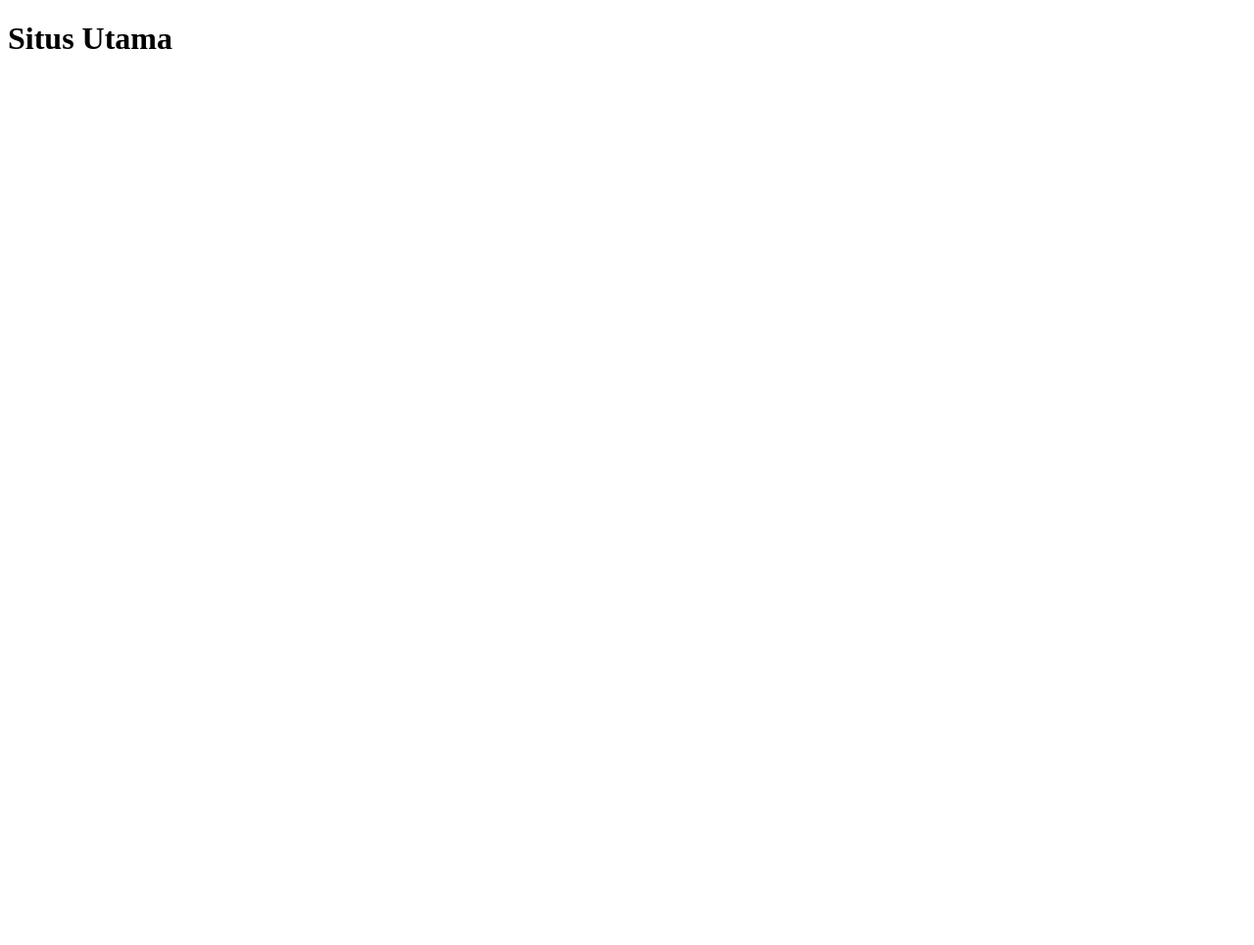
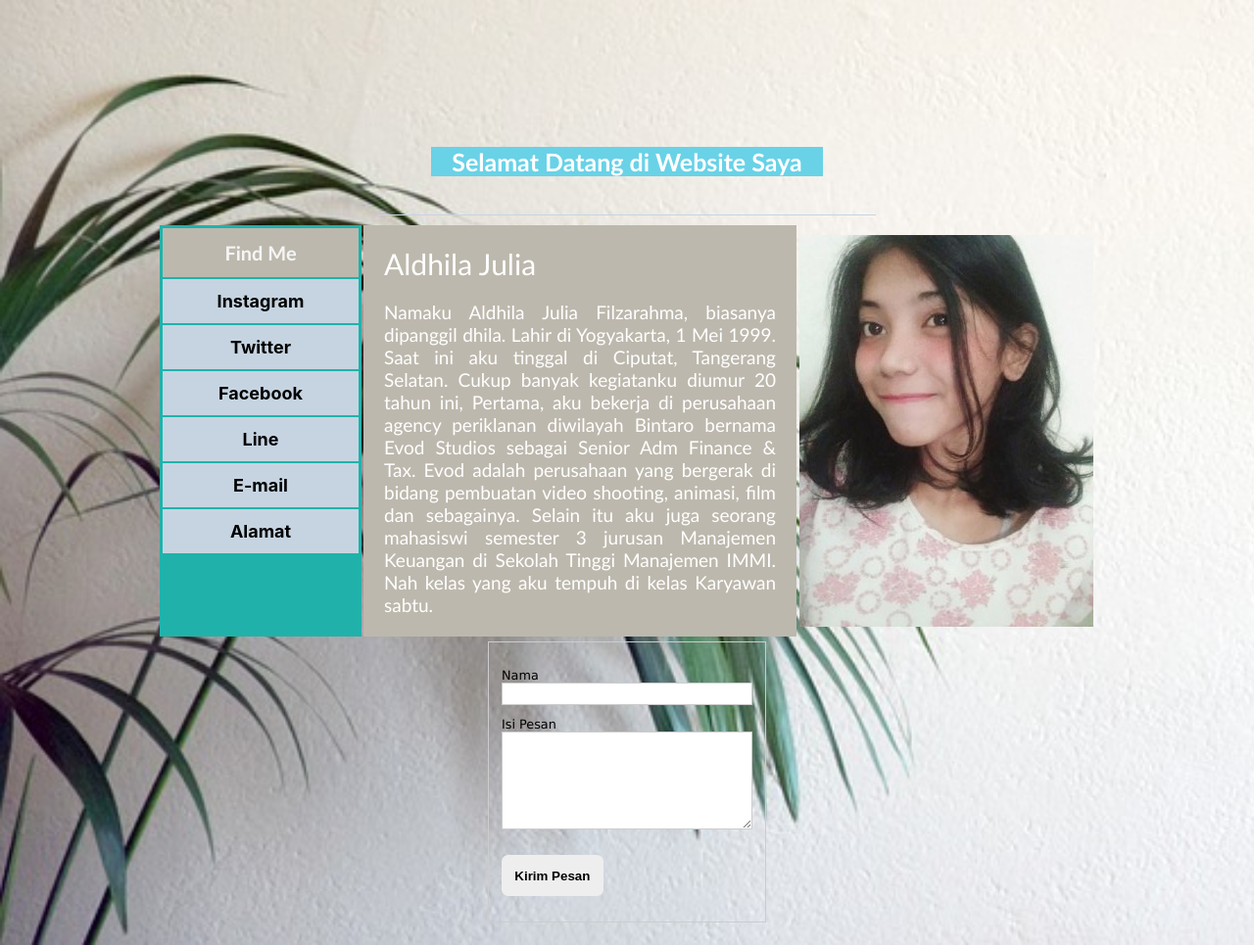
Before and after one commit to Naufalrf/hello, a plain HTML site: page index.html in a window 1280 px wide. Shown: the whole page at 98% size. Before the commit the page ends 800 px from the top, so only its background shows below. Drawn offline with Linux system fonts and the light colour scheme.

Commit message:
merubah indeks

```diff
--- a/index.html
+++ b/index.html
@@ -1,12 +1,191 @@
-<!DOCTYPE html>
-<html lang="en">
+<html>
 <head>
-    <meta charset="UTF-8">
-    <meta name="viewport" content="width=device-width, initial-scale=1.0">
-    <meta http-equiv="X-UA-Compatible" content="ie=edge">
-    <title>Situs Utama</title>
+        <link rel="stylesheet" type="text/css" href="css/style.css">
+    <style>
+        body
+     {
+     background-image : url("img/bg.jpg");
+     background-repeat: no-repeat;
+     background-size: cover;
+     }
+    A.menulink  {
+        display: block;
+        width: 198px;
+        text-align: center;
+        text-decoration: none;
+        font-family: -apple-system, BlinkMacSystemFont, 'Segoe UI', Roboto, Oxygen, Ubuntu, Cantarell, 'Open Sans', 'Helvetica Neue', sans-serif;
+        font-size: 18px;
+        color: #000000;
+        font-weight: bold;
+    }
+    A.menulink:hover    {
+        border: solid 1px #bdb8ad;
+        background-color: #69d2e7;
+
+    }
+    .nama  {
+        font-family: 'Gill Sans', 'Gill Sans MT', Calibri, 'Trebuchet MS', sans-serif;
+        color: white;
+        font-size: 30px;
+        margin: 20;
+        padding-top:0px;
+        text-align: justify;
+    }
+    .baca   {
+        font-family: 'Gill Sans', 'Gill Sans MT', Calibri, 'Trebuchet MS', sans-serif;
+        color: white;
+        font-size: 19px;
+        margin: 20;
+        padding-top:0px;
+        text-align: justify;
+    }
+    .text   {
+        font-family: 'Trebuchet MS', 'Lucida Sans Unicode', 'Lucida Grande', 'Lucida Sans', Arial, sans-serif;
+        color: white;
+        font-size: 25px;
+        font-weight: bold;
+        margin: 20;
+        background-color:#69d2e7;
+        border: 2px;
+        width: 400px;
+        padding: 0px;
+        margin-top: 150px;
+        margin-bottom: -30;
+    }
+    .textfont {
+        font-family: 'Trebuchet MS', 'Lucida Sans Unicode', 'Lucida Grande', 'Lucida Sans', Arial, sans-serif;
+        font-size: 20px;
+        color: whitesmoke;
+
+    }
+    .myForm {
+        font-family: "Lucida Sans Unicode", "Lucida Grande", sans-serif;
+        font-size: 0.8em;
+        width: 20em;
+        padding: 1em;
+        border: 1px solid #ccc;
+        }
+
+        .myForm * {
+        box-sizing: border-box;
+        }
+
+
+        .myForm input[type="text"],
+        .myForm textarea {
+        display: block;
+        width: 100%;
+        border: 1px solid #ccc;
+        font-family: "Lucida Sans Unicode", "Lucida Grande", sans-serif;
+        font-size: 0.9em;
+        padding: 0.3em;
+        }
+
+        .myForm textarea {
+        height: 100px;
+        }
+
+        .myForm button {
+        padding: 1em;
+        border-radius: 0.5em;
+        background: #eee;
+        border: none;
+        font-weight: bold;
+        margin-top: 1em;
+        }
+
+        .myForm button:hover {
+        background: #ccc;
+        cursor: pointer;
+        }
+    </style>
 </head>
 <body>
-    <h1>Situs Utama</h1>
+
+        <center>
+        <div class="text">
+        <p>Selamat Datang di Website Saya</p>
+        </div>
+    <br><br>
+
+    </center>
+
+    <hr noshade width=40% size=1 color="#c6d4e1">
+    <table border=0 width=20% align="center">
+    <tr><td width="25%" align="center" bgcolor="20b2aa" valign="top">
+
+    <!--menu css-->
+<table border="0"
+    <div class="textfont">
+
+    <tr><td height="50" bgcolor="#bdb8ad" align="center">
+    <b>Find Me</b></td>
+    <tr><td height="45" bgcolor="#c6d4e1">
+    <a href="https://www.instagram.com/dhilajulia" class="menulink">Instagram</a>
+    </td></tr>
+    <tr><td height="45" bgcolor="#c6d4e1">
+    <a href="www.twitter.com" class="menulink">Twitter</a>
+    </td></tr>
+    <tr><td height="45"bgcolor="#c6d4e1">
+    <a href="www.facebook.com" class="menulink">Facebook</a>
+    </td></tr>
+    <tr><td height="45" bgcolor="#c6d4e1">
+    <a href="www.line.com" class="menulink">Line</a>
+    </tr></td>
+    <tr><td height="45" bgcolor="#c6d4e1">
+    <a href="www.mail.google.com" class="menulink">E-mail</a>
+    </tr></td>
+    <tr><td height="45" bgcolor="#c6d4e1">
+    <a href="#" class="menulink">Alamat</a>
+    </tr></td>
+</div>
+
+    </td></tr>
+</table>
+    <td width="50%" align="center" bgcolor="#bdb8ad"
+    valign="top">
+
+    <!--menu 2-->
+    <center>
+        <div class="nama" style="width:400;
+        ">Aldhila Julia</div>
+    </center>
+
+    <div class="baca">
+            Namaku Aldhila Julia Filzarahma, biasanya dipanggil dhila.
+            Lahir di Yogyakarta, 1 Mei 1999. Saat ini aku tinggal di Ciputat, Tangerang Selatan.
+            Cukup banyak kegiatanku diumur 20 tahun ini,
+            Pertama, aku bekerja di perusahaan agency periklanan diwilayah Bintaro bernama Evod Studios sebagai Senior Adm Finance & Tax.
+            Evod adalah perusahaan yang bergerak di bidang pembuatan video shooting, animasi, film dan sebagainya.
+            Selain itu aku juga seorang mahasiswi semester 3 jurusan Manajemen Keuangan di Sekolah Tinggi Manajemen IMMI.
+            Nah kelas yang aku tempuh di kelas Karyawan sabtu.
+    </div>
+    <td>
+    <!--foto-->
+    <center>
+        <img src="img/dodol.jpg">
+    </center>
+    </td>
+</table>
+        <table align="center">
+        <td>
+
+        <form class="myForm">
+        <p>
+        <label>Nama
+        <input type="text" name="customer_name" required>
+        </label>
+        </p>
+        <p>
+        <label>Isi Pesan
+        <textarea name="comments" maxlength="500"></textarea>
+        </label>
+        </p>
+
+        <p><button>Kirim Pesan</button></p>
+
+        </form>
+        </td></table>
 </body>
+
 </html>
```
Also changed, not shown: menu.html (+12 -0 lines).
